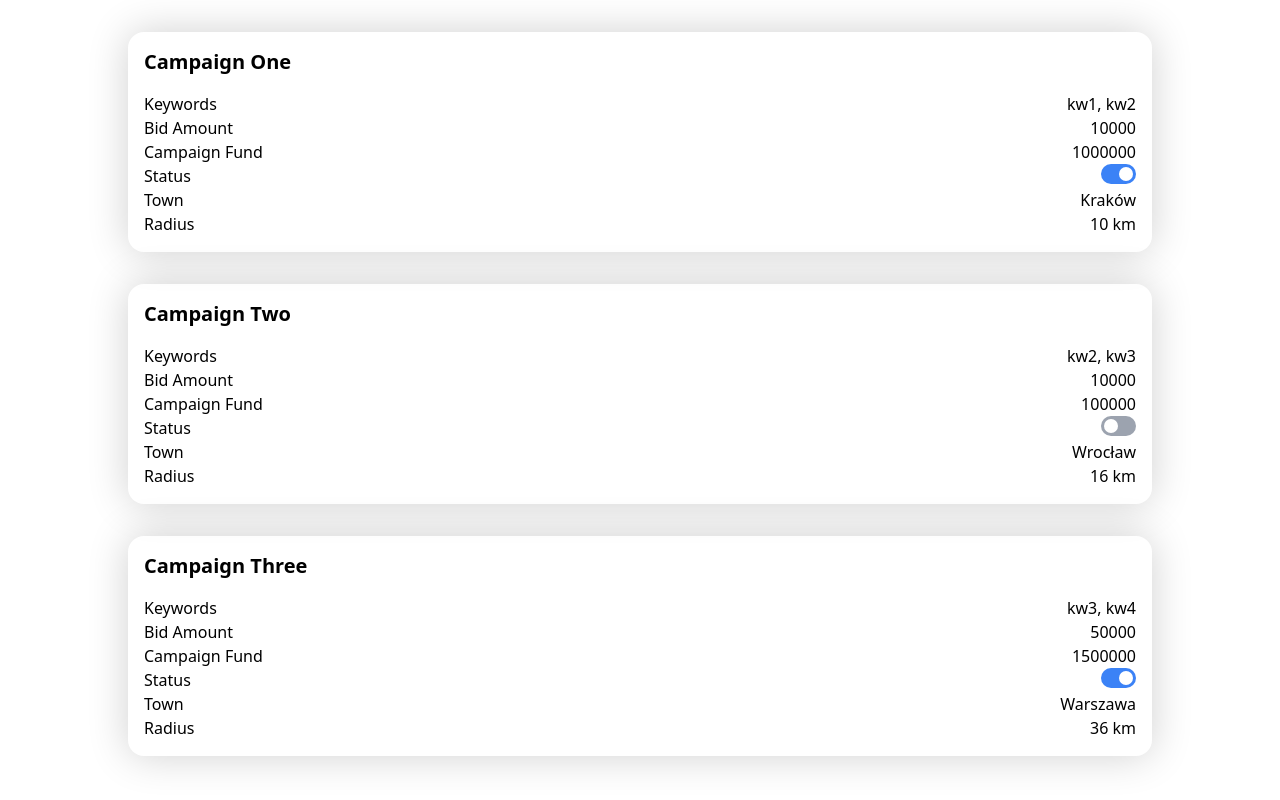
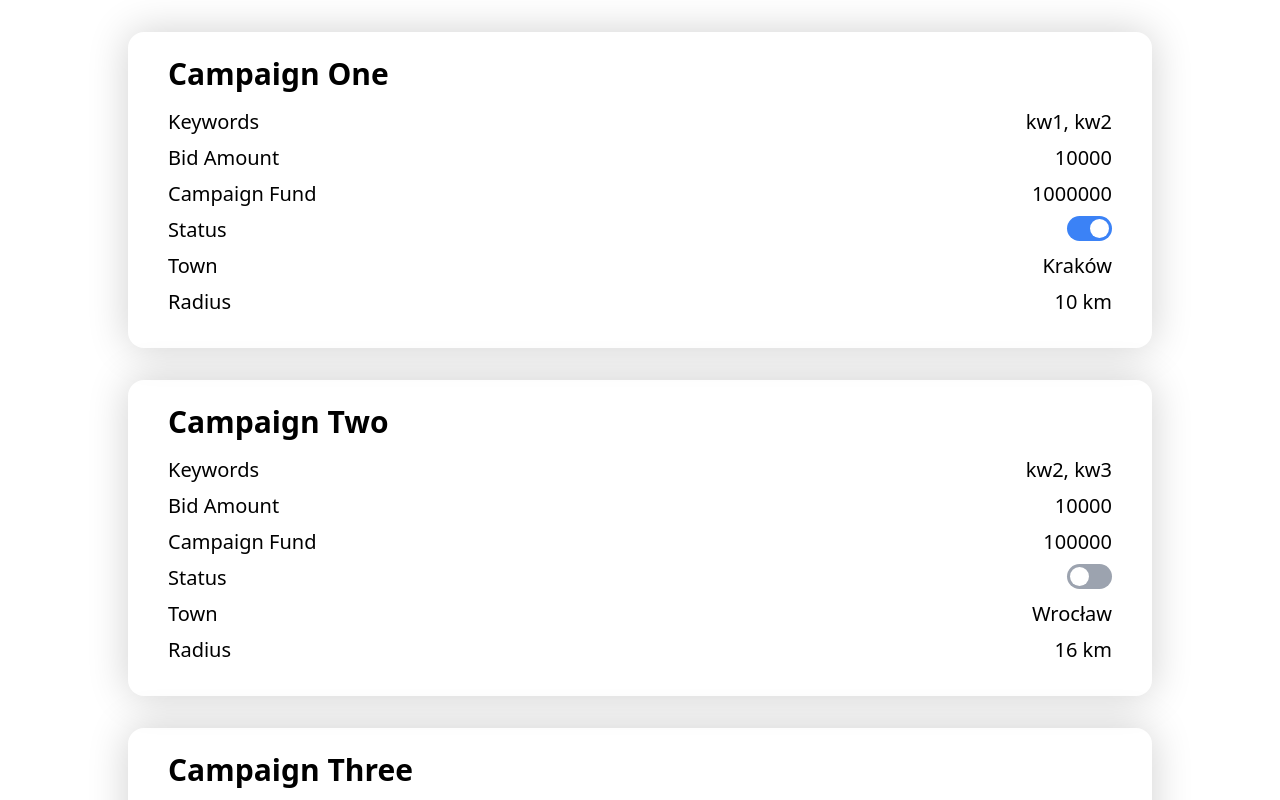
Before and after one commit to p1rv/futurum-crud, a React (Vite) app: page / in a window 1280 px wide. Shown: the top 800 px of the page. Built offline with nearby package versions, Linux system fonts and the light colour scheme; data requests are answered from the project's data file.

Commit message:
added campaign edit screen

```diff
--- a/src/components/CampaignDetails.tsx
+++ b/src/components/CampaignDisplay.tsx
@@ -1,14 +1,13 @@
-import { ICampaignEntry } from "../types";
+import { ICampaignDetailsProps } from "./CampaignItem";
 import { Switch } from "./Switch";
 
-interface ICampaignDetailsProps {
-  campaign: ICampaignEntry;
-}
-
-export const CampaignDetails: React.FC<ICampaignDetailsProps> = ({ campaign }) => {
+export const CampaignDisplay: React.FC<ICampaignDetailsProps> = ({ campaign, toggleEditMode }) => {
   return (
-    <div className="w-full shadow-[0_0_40px_#00000030] rounded-2xl p-4 my-8">
-      <p className="text-xl font-bold mb-4">{campaign.campaign_name}</p>
+    <div
+      className="w-full shadow-[0_0_40px_#00000030] rounded-2xl px-10 py-6 my-8 text-xl [&>div]:my-2"
+      onClick={toggleEditMode}
+    >
+      <p className="text-3xl font-bold mb-4">{campaign.campaign_name}</p>
       <div className="flex flex-row justify-between">
         <p>Keywords</p>
         <p>{campaign.keywords.join(", ")}</p>
@@ -24,6 +23,7 @@ export const CampaignDetails: React.FC<ICampaignDetailsProps> = ({ campaign }) =
       <div className="flex flex-row justify-between">
         <p>Status</p>
         <Switch
+          disabled
           value={campaign.status}
           onClick={() => {}}
         />
--- /dev/null
+++ b/src/components/CampaignForm.tsx
@@ -0,0 +1,76 @@
+import { useState } from "react";
+import { ICampaignDetailsProps } from "./CampaignItem";
+import { Switch } from "./Switch";
+
+export const CampaignForm: React.FC<ICampaignDetailsProps> = ({ campaign, toggleEditMode }) => {
+  const [keywords, setKeywords] = useState(campaign.keywords.join(", "));
+  const [bidAmount, setBidAmount] = useState(campaign.bid_amount);
+  const [fund, setFund] = useState(campaign.campaign_fund);
+  const [status, setStatus] = useState(campaign.status);
+  const [town, setTown] = useState(campaign.town);
+  const [radius, setRadius] = useState(campaign.radius);
+
+  const onSubmit = () => {
+    toggleEditMode();
+  };
+
+  return (
+    <div className="w-full shadow-[0_0_40px_#00000030] rounded-2xl px-10 py-6 my-8 text-xl [&>div]:my-2">
+      <p className="text-3xl font-bold mb-4">{campaign.campaign_name}</p>
+      <div className="flex flex-row justify-between">
+        <p>Keywords</p>
+        <input
+          value={keywords}
+          onChange={(e) => setKeywords(e.target.value)}
+        />
+      </div>
+      <div className="flex flex-row justify-between">
+        <p>Bid Amount</p>
+        <input
+          type="number"
+          min={10}
+          value={bidAmount}
+          onChange={(e) => setBidAmount(e.target.valueAsNumber)}
+        />
+      </div>
+      <div className="flex flex-row justify-between">
+        <p>Campaign Fund</p>
+        <input
+          type="number"
+          min={10}
+          value={fund}
+          onChange={(e) => setFund(e.target.valueAsNumber)}
+        />
+      </div>
+      <div className="flex flex-row justify-between">
+        <p>Status</p>
+        <Switch
+          value={status}
+          onClick={() => setStatus((currentStatus) => !currentStatus)}
+        />
+      </div>
+      <div className="flex flex-row justify-between">
+        <p>Town</p>
+        <input
+          value={town}
+          onChange={(e) => setTown(e.target.value)}
+        />
+      </div>
+      <div className="flex flex-row justify-between">
+        <p>Radius</p>
+        <input
+          type="number"
+          min={0}
+          value={radius}
+          onChange={(e) => setRadius(e.target.valueAsNumber)}
+        />
+      </div>
+      <button
+        className="bg-blue-500 rounded-md px-8 py-4 "
+        onClick={onSubmit}
+      >
+        Apply changes
+      </button>
+    </div>
+  );
+};
--- /dev/null
+++ b/src/components/CampaignItem.tsx
@@ -0,0 +1,35 @@
+import { useState } from "react";
+import { ICampaignEntry } from "../types";
+import { CampaignDisplay } from "./CampaignDisplay";
+import { CampaignForm } from "./CampaignForm";
+
+interface ICampaignItemProps {
+  campaign: ICampaignEntry;
+}
+
+export interface ICampaignDetailsProps extends ICampaignItemProps {
+  toggleEditMode: () => void;
+}
+
+export const CampaignItem: React.FC<ICampaignItemProps> = ({ campaign }) => {
+  const [editMode, setEditMode] = useState(false);
+
+  if (!editMode) {
+    return (
+      <CampaignDisplay
+        campaign={campaign}
+        toggleEditMode={() => {
+          setEditMode(true);
+        }}
+      />
+    );
+  }
+  return (
+    <CampaignForm
+      campaign={campaign}
+      toggleEditMode={() => {
+        setEditMode(false);
+      }}
+    />
+  );
+};
--- a/src/components/CampaignsList.tsx
+++ b/src/components/CampaignsList.tsx
@@ -1,4 +1,4 @@
-import { CampaignDetails } from "./CampaignDetails";
+import { CampaignItem } from "./CampaignItem";
 import { useFetchCampaignsQuery } from "../store";
 
 export const CampaignsList: React.FC = () => {
@@ -8,7 +8,7 @@ export const CampaignsList: React.FC = () => {
     <div>
       {data &&
         data.map((campaign) => (
-          <CampaignDetails
+          <CampaignItem
             key={campaign.id}
             campaign={campaign}
           />
--- a/src/components/Switch.tsx
+++ b/src/components/Switch.tsx
@@ -1,30 +1,30 @@
 import classNames from "classnames";
 
 interface ISwitchProps {
+  disabled?: boolean;
   value: boolean;
   onClick: () => any;
 }
 
-export const Switch: React.FC<ISwitchProps> = ({ value, onClick }) => {
+export const Switch: React.FC<ISwitchProps> = ({ disabled, value, onClick }) => {
   const classes = classNames(
-    "w-[35px]",
-    "h-[20px]",
-    "cursor-pointer",
+    "w-[45px]",
+    "h-[25px]",
     "rounded-full",
     "relative",
     "after:absolute",
-    "after:w-[14px]",
-    "after:h-[14px]",
+    "after:w-[19px]",
+    "after:h-[19px]",
     "after:top-[3px]",
     "after:rounded-full",
     "after:bg-white",
-    { "after:left-[3px] bg-gray-400": !value, "after:right-[3px] bg-blue-500": value }
+    { "after:left-[3px] bg-gray-400": !value, "after:right-[3px] bg-blue-500": value, "cursor-pointer": !disabled }
   );
 
   return (
     <div
       className={classes}
-      onClick={onClick}
+      onClick={disabled ? undefined : onClick}
     />
   );
 };
```
